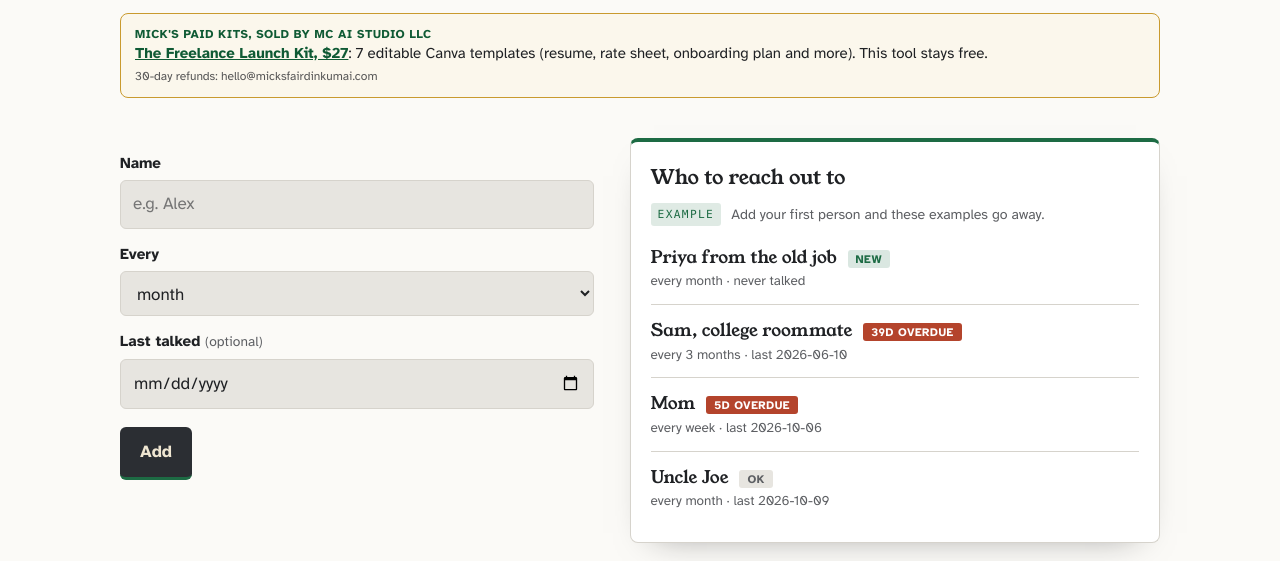
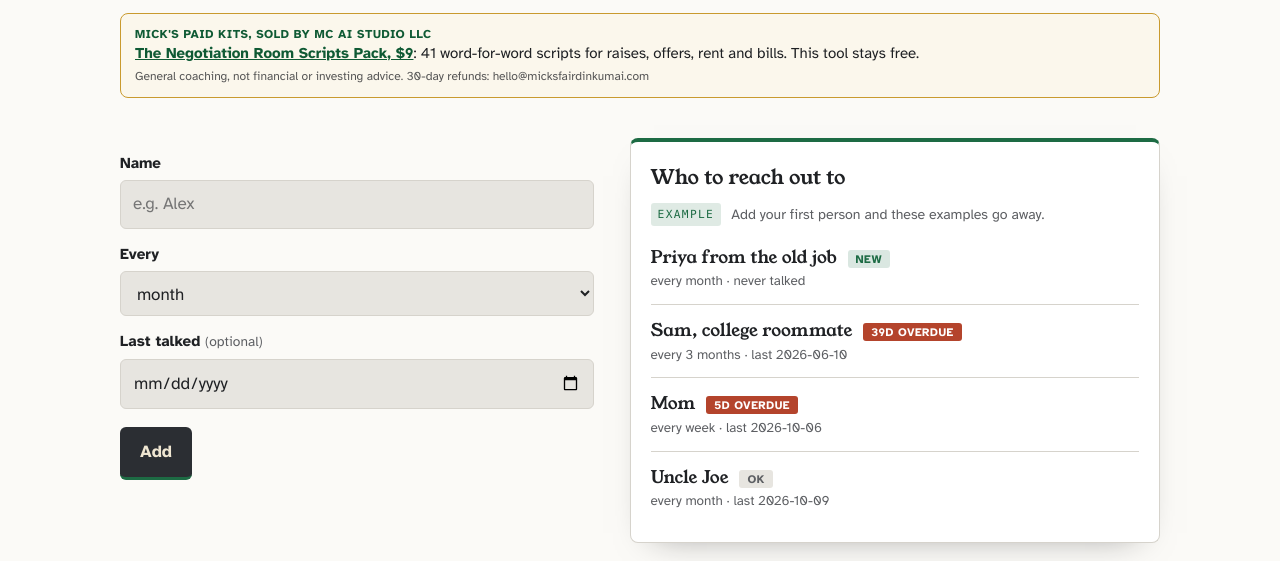
Before and after one commit to mpacarroll/ai-for-real-life, a website: page tool/index.html in a window 1280 px wide. Shown: the part 239-800 px from the top of the page. Drawn offline with Linux system fonts and the light colour scheme.

Commit message:
CTA: swap to the $9 Negotiation pack; Freelance kit link removed pending clean rebuild (hq#241)

```diff
--- a/tool/index.html
+++ b/tool/index.html
@@ -156,13 +156,13 @@
        reach out to. Everything stays on your device, and nothing is sent anywhere.</p>
   </header>
   <!-- Mick paid kits CTA, above the fold. Label required by Compliance.
-       PLANNED store URL (mickcairn.gumroad.com, slug "freelance-launch-kit"). Do not merge until the
+       PLANNED store URL (mickcairn.gumroad.com, slug "negotiation-scripts"). Do not merge until the
        storefront is live and the real slug is confirmed. -->
   <aside class="mc-kits" aria-label="Mick's paid kits, sold by MC AI Studio LLC"
     style="margin:12px 0 20px;padding:12px 14px;border:1px solid #c99a2e;border-radius:8px;background:#fbf7ec;font-size:15px;line-height:1.4">
     <strong style="display:block;font-size:12px;letter-spacing:.04em;text-transform:uppercase;color:#0f5a34">Mick's paid kits, sold by MC AI Studio LLC</strong>
-    <a href="https://mickcairn.gumroad.com/l/freelance-launch-kit?utm_source=ai-for-real-life&amp;utm_medium=tool&amp;utm_campaign=mick-kits" style="color:#0f5a34;font-weight:700">The Freelance Launch Kit, $27</a>: 7 editable Canva templates (resume, rate sheet, onboarding plan and more). This tool stays free.
-    <span style="display:block;font-size:12px;color:#555;margin-top:4px">30-day refunds: hello@micksfairdinkumai.com</span>
+    <a href="https://mickcairn.gumroad.com/l/negotiation-scripts?utm_source=ai-for-real-life&amp;utm_medium=tool&amp;utm_campaign=mick-kits" style="color:#0f5a34;font-weight:700">The Negotiation Room Scripts Pack, $9</a>: 41 word-for-word scripts for raises, offers, rent and bills. This tool stays free.
+    <span style="display:block;font-size:12px;color:#555;margin-top:4px">General coaching, not financial or investing advice. 30-day refunds: hello@micksfairdinkumai.com</span>
   </aside>
 
   <section class="panel on" id="kit">
```
